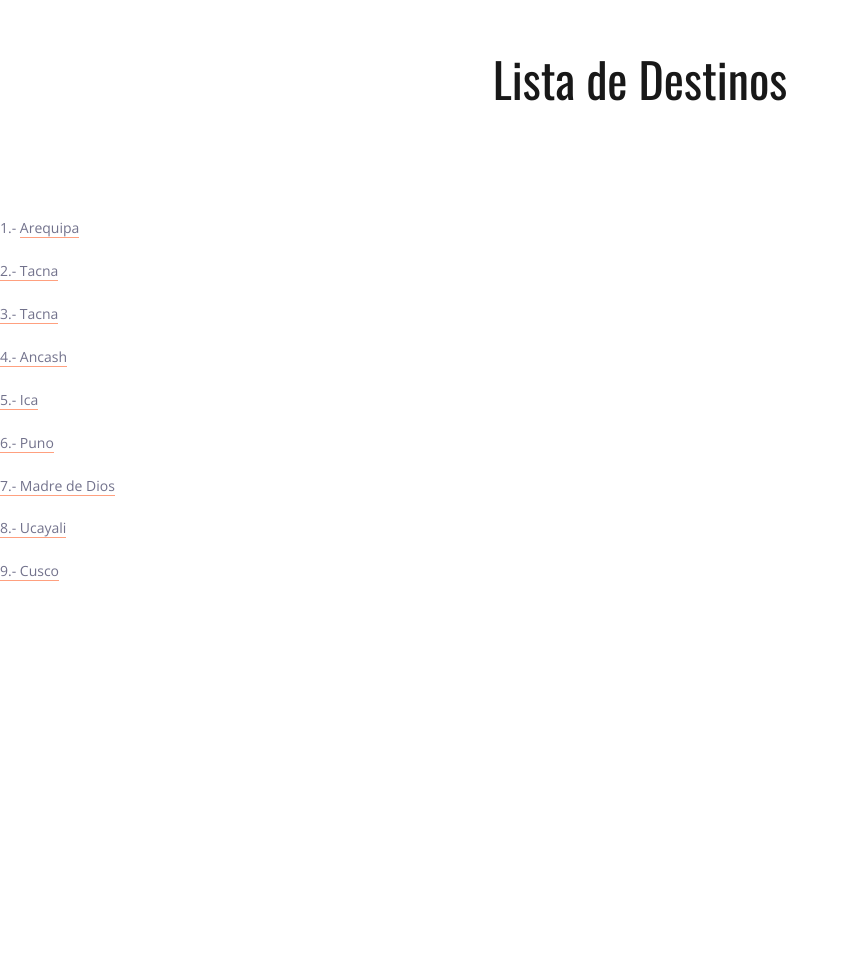
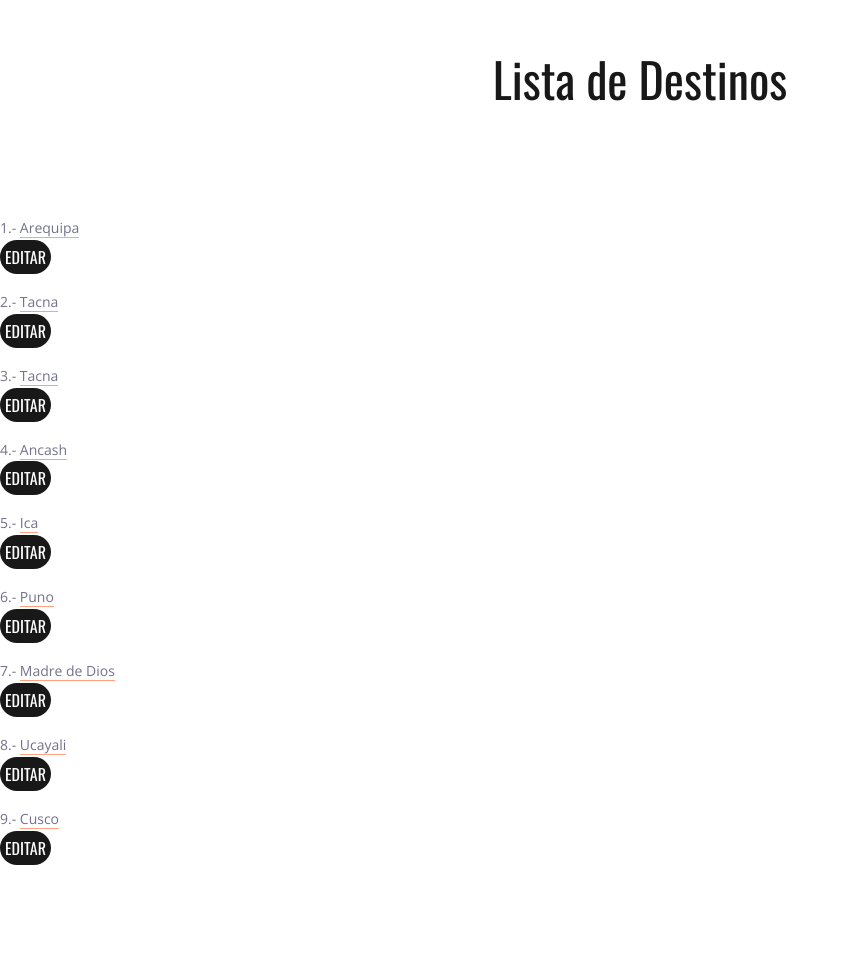
Before and after one commit to JamesCordova/DestinosTuristicos, a Django app: page /destinations/ in a window 1280 px wide. Shown: the part 925-1905 px from the top of the page, without its empty margins (0-849 px from the left). Before the commit the page ends 1506 px from the top, so only its background shows below. Run offline with Django 4.2, Linux system fonts and the light colour scheme; a user stored in the database is signed in; data comes from the database, SQL or seed files in the repository; both versions use the stored data as it was after the commit; parts of the project's set-up code (start-up, migrations or seed data) failed here and were passed over; some libraries are stand-ins or nearby versions.

Commit message:
se utilizo una clase del index.html para ser utilizado en destinations, para mostrar algo parecido a un boton que permita editar cualquier elemento, ademas se agrego el atributo padding para que se vea bien

```diff
--- a/src/destinations/templates/destinations/destinations.html
+++ b/src/destinations/templates/destinations/destinations.html
@@ -12,7 +12,10 @@
     {% for dest in destinations %}
         <p>
             {{ dest.id }}.-
-            <a href='{{ dest.get_absolute_url }}'>{{ dest.nombre }}
+            <a href='{{ dest.get_absolute_url }}'>{{ dest.nombre }}</a><br>
+            {% if user.is_staff %}
+                <a class="home_search_button text-center" style="padding:5px" href="{{ dest.get_absolute_url }}/edit">Editar</a>
+            {% endif %}
         </p>
     {% endfor %}
     </div>
```
Also changed, not shown: src/db.sqlite3.
